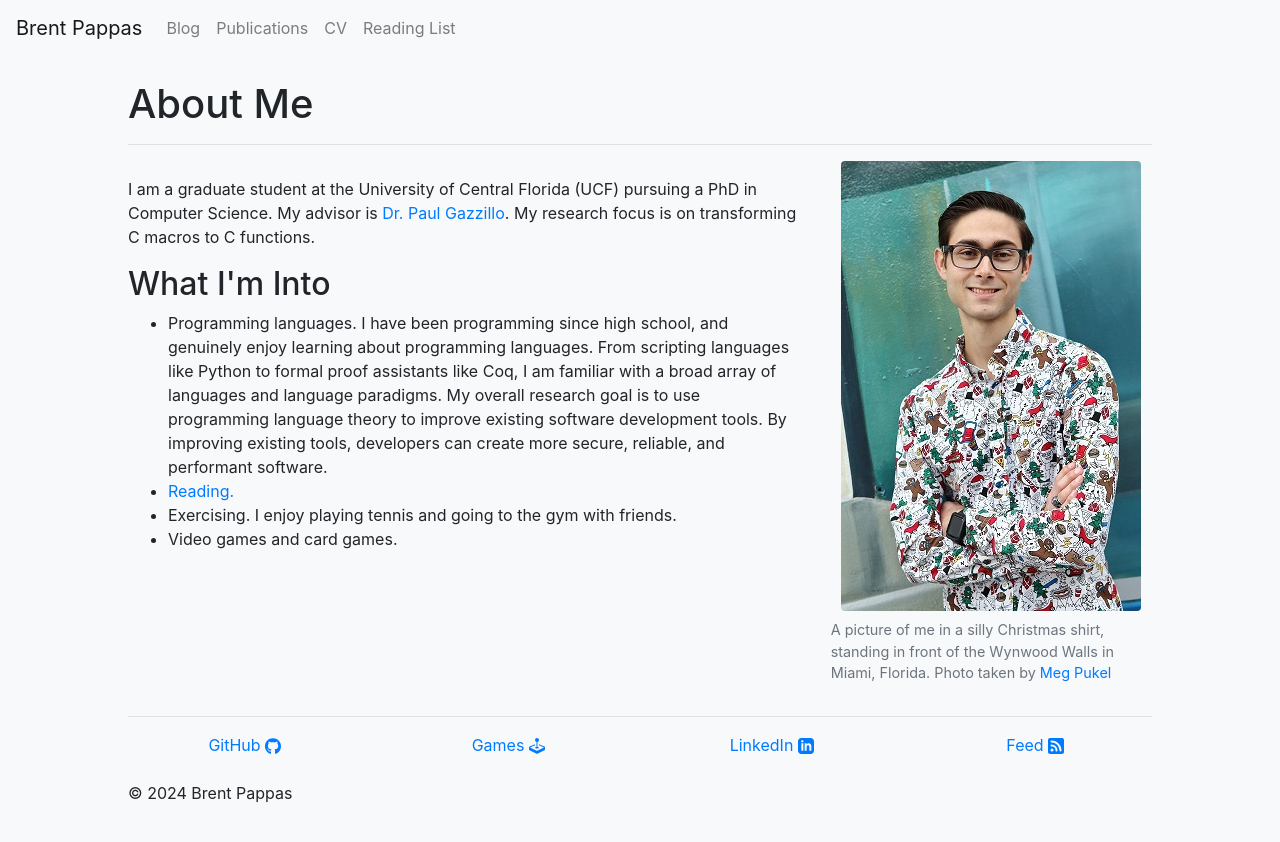
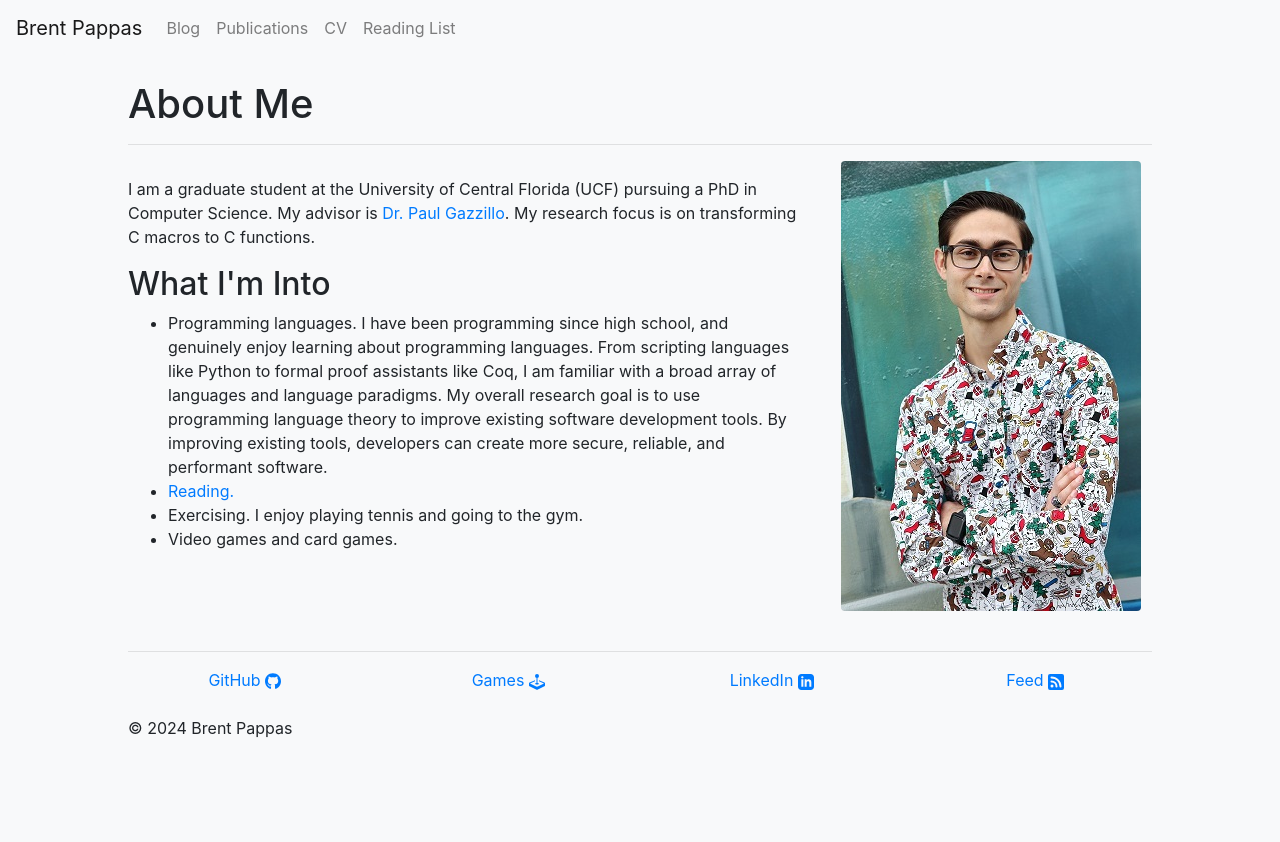
Before and after one commit to PappasBrent/pappasbrent.github.io, a Jekyll site: the page built from index.html, in a window 1280 px wide. Shown: the top 842 px of the page. Built offline with Jekyll 4.4.1, drawn with Linux system fonts in a browser that asks for light colours.

Commit message:
Remove some text

```diff
--- a/index.html
+++ b/index.html
@@ -22,7 +22,7 @@ title: About Me
                 By improving existing tools, developers can create more secure, reliable, and performant software.
             </li>
             <li> <a href="/reading">Reading.</a> </li>
-            <li>Exercising. I enjoy playing tennis and going to the gym with friends.</li>
+            <li>Exercising. I enjoy playing tennis and going to the gym.</li>
             <li>Video games and card games.</li>
         </ul>
     </div>
@@ -32,11 +32,6 @@ title: About Me
         <figure class="figure">
             <img src="assets/img/pic1.JPG" class="figure-img img-fluid mx-auto d-block rounded"
                 alt="Picture of me in a funny Christmas shirt at Wynwood Walls">
-            <figcaption class="figure-caption">
-                A picture of me in a silly Christmas shirt,
-                standing in front of the Wynwood Walls
-                in Miami, Florida. Photo taken by <a href="https://www.megpukel.com/">Meg Pukel</a>
-            </figcaption>
         </figure>
     </div>
 </div>
```
